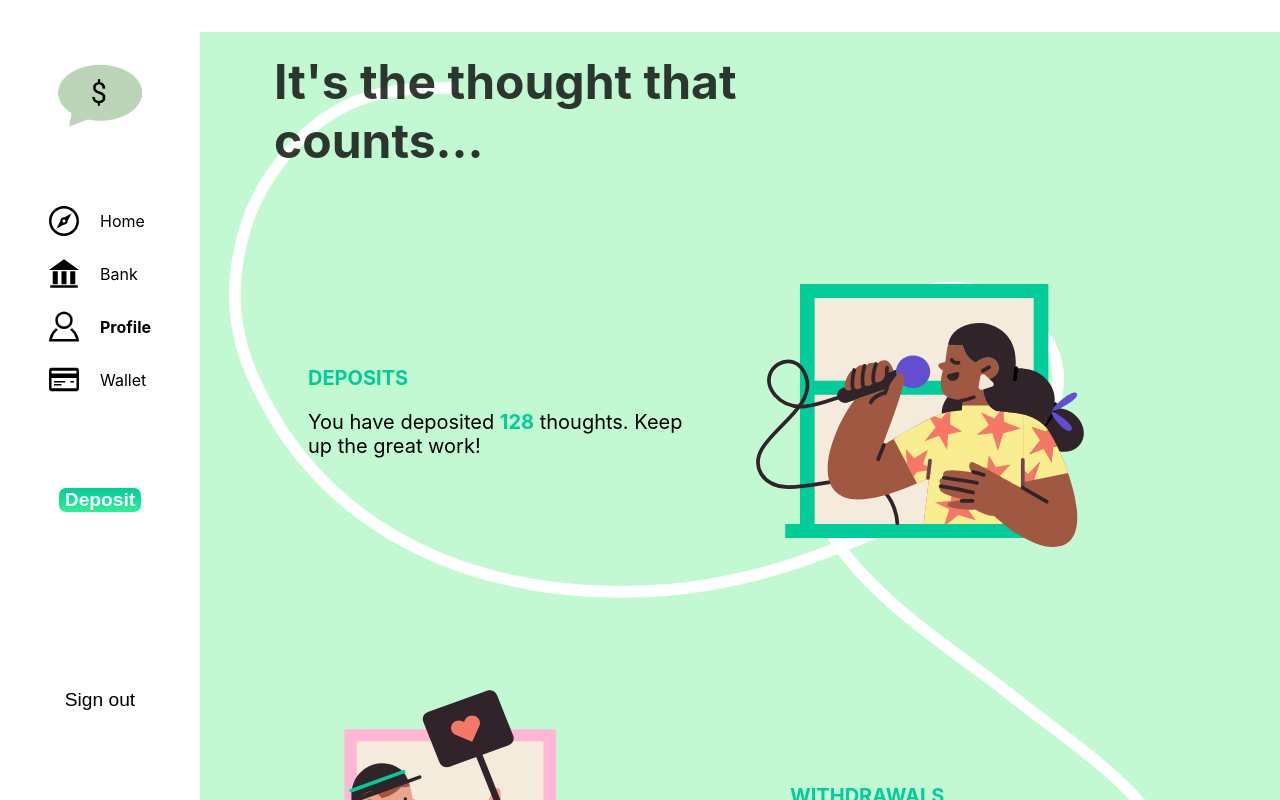
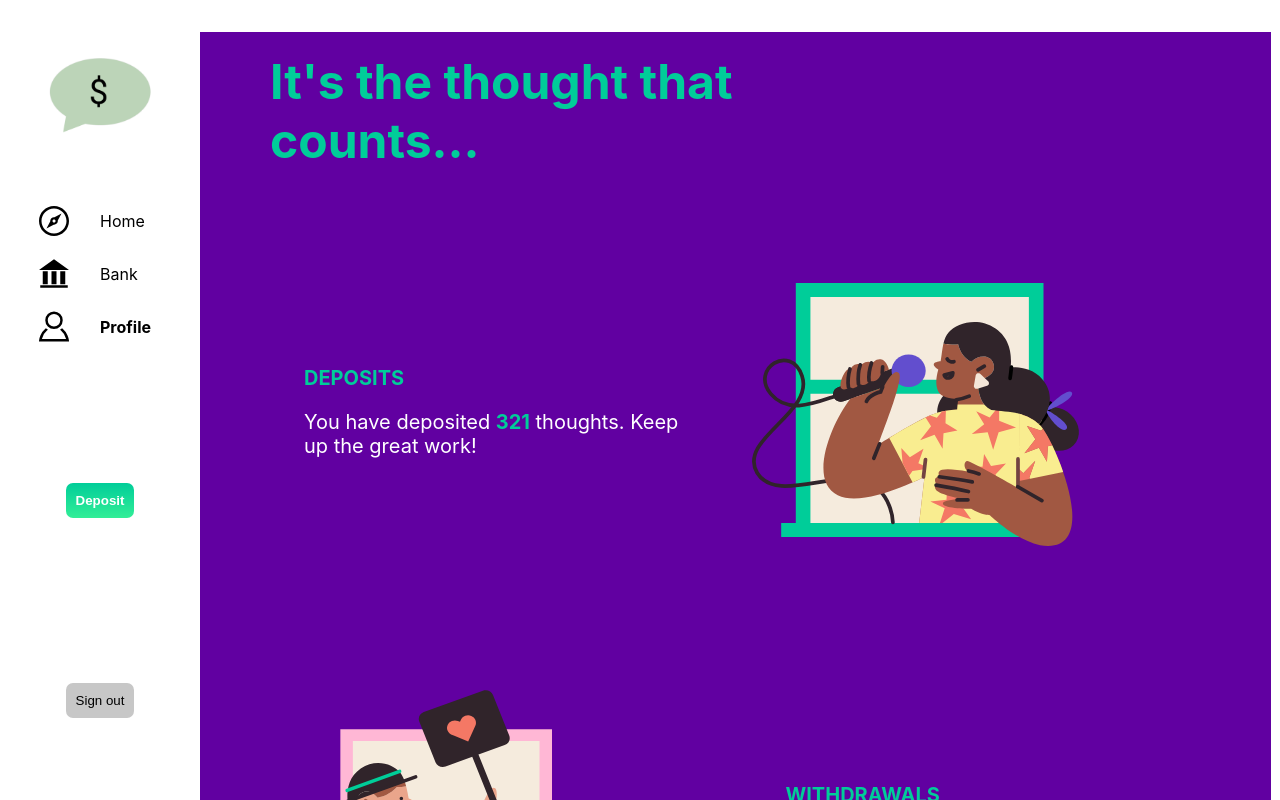
Before and after one commit to Fenil-P/Dollar-For-Thoughts, a React (Create React App) app: page /profile in a window 1280 px wide. Shown: the top 800 px of the page. Built offline with nearby package versions, Linux system fonts and the light colour scheme.

Commit message:
Changed some styling

```diff
--- a/src/components/Header/Header.css
+++ b/src/components/Header/Header.css
@@ -35,7 +35,7 @@ Link.logo {
 }
 
 img {
-    height: 100px;
+    height: 120px;
     object-fit: contain;
 }
 
@@ -69,19 +69,23 @@ ul a {
 
 ul a:hover {
     font-weight: bold;
-    transition: 0.1s ease-in-out;
 }
 
 .active {
     font-weight: bold;
 }
 
+.contaner .btn {
+    background-color: white;
+}
+
 .container .btn button {
+    background-color: white;
     border: none;
-    font-size: 1.2em;
     border-radius: 7px;
-    margin: 0 5px;
 }
+
+
 
 .container .btn button.deposit
 {
@@ -90,6 +94,13 @@ ul a:hover {
     color: white;
 }
 
-.container .btn button.sign-out {
-    background-color: white;
+.container .btn button.deposit:hover
+{
+    background: linear-gradient(180deg, #00a77d 0%, #20aa6a 100%);
+    cursor: pointer;
 }
+
+.container .btn button.sign-out:hover {
+    background: linear-gradient(180deg, #a0a0a0 0%, #a1a1a1 100%);
+    cursor: pointer;
+}
--- a/src/components/Header/Header.js
+++ b/src/components/Header/Header.js
@@ -16,68 +16,63 @@ class Header extends React.Component {
 
     render() {
         return (
-            <nav className="header" >
+          <nav className="header">
             <div className="container">
               <Link className="logo" to="/">
-                        <img src={logo} alt="logo"/>
+                <img src={logo} alt="logo" />
               </Link>
               <ul>
                 <li>
                   <svg width="52" height="52" viewBox="0 0 52 52" fill="none" xmlns="http://www.w3.org/2000/svg">
-                                <path d="M26 4.33333C37.947 4.33333 47.6667 14.053 47.6667 26C47.6667 37.947 37.947 47.6667 26 47.6667C14.053 47.6667 4.33333 37.947 4.33333 26C4.33333 14.053 14.053 4.33333 26 4.33333ZM26 0C11.6415 0 0 11.6415 0 26C0 40.3585 11.6415 52 26 52C40.3585 52 52 40.3585 52 26C52 11.6415 40.3585 0 26 0ZM39 12.9978L26.8212 19.4675C24.8733 19.2422 22.9082 19.8813 21.4608 21.3287C20.0265 22.7652 19.4025 24.7108 19.5932 26.5893L13 39L25.402 32.409C27.3173 32.6018 29.2413 31.9648 30.6713 30.5348C32.045 29.1612 32.7708 27.2328 32.5325 25.1767L39 12.9978ZM26.065 28.6412C24.5722 28.6412 23.3567 27.43 23.3567 25.935C23.3545 24.4378 24.5678 23.2245 26.065 23.2267C27.56 23.2267 28.7733 24.44 28.7733 25.935C28.7712 27.4278 27.56 28.6412 26.065 28.6412Z" fill="black"/>
+                    <path
+                      d="M26 4.33333C37.947 4.33333 47.6667 14.053 47.6667 26C47.6667 37.947 37.947 47.6667 26 47.6667C14.053 47.6667 4.33333 37.947 4.33333 26C4.33333 14.053 14.053 4.33333 26 4.33333ZM26 0C11.6415 0 0 11.6415 0 26C0 40.3585 11.6415 52 26 52C40.3585 52 52 40.3585 52 26C52 11.6415 40.3585 0 26 0ZM39 12.9978L26.8212 19.4675C24.8733 19.2422 22.9082 19.8813 21.4608 21.3287C20.0265 22.7652 19.4025 24.7108 19.5932 26.5893L13 39L25.402 32.409C27.3173 32.6018 29.2413 31.9648 30.6713 30.5348C32.045 29.1612 32.7708 27.2328 32.5325 25.1767L39 12.9978ZM26.065 28.6412C24.5722 28.6412 23.3567 27.43 23.3567 25.935C23.3545 24.4378 24.5678 23.2245 26.065 23.2267C27.56 23.2267 28.7733 24.44 28.7733 25.935C28.7712 27.4278 27.56 28.6412 26.065 28.6412Z"
+                      fill="black"
+                    />
                   </svg>
-                            <NavLink
-                                exact
-                                to=""
-                                activeClassName="active"
-                            >
+                  <NavLink exact to="" activeClassName="active">
                     Home
                   </NavLink>
                 </li>
                 <li>
                   <svg width="56" height="53" viewBox="0 0 56 53" fill="none" xmlns="http://www.w3.org/2000/svg">
-                                <path d="M16.3333 46.375H7V22.0833H16.3333V46.375ZM32.6667 22.0833H23.3333V46.375H32.6667V22.0833ZM49 22.0833H39.6667V46.375H49V22.0833ZM53.6667 48.5833H2.33333V53H53.6667V48.5833ZM0 19.875H56L28 0L0 19.875Z" fill="black" />
+                    <path
+                      d="M16.3333 46.375H7V22.0833H16.3333V46.375ZM32.6667 22.0833H23.3333V46.375H32.6667V22.0833ZM49 22.0833H39.6667V46.375H49V22.0833ZM53.6667 48.5833H2.33333V53H53.6667V48.5833ZM0 19.875H56L28 0L0 19.875Z"
+                      fill="black"
+                    />
                   </svg>
-                            <NavLink
-                                exact
-                                to="thoughts"
-                                activeClassName="active"
-                            >
+                  <NavLink exact to="thoughts" activeClassName="active">
                     Bank
                   </NavLink>
                 </li>
                 <li>
                   <svg width="45" height="45" viewBox="0 0 45 45" fill="none" xmlns="http://www.w3.org/2000/svg">
-                                <path d="M43.3916 43.5H1.6005C1.82515 41.6214 2.44491 39.0031 3.64318 36.2324C5.06077 32.9544 7.24516 29.5628 10.4262 26.9596C10.6282 27.1347 10.834 27.3051 11.0433 27.4709C6.30754 31.2968 3.85309 36.8713 2.84971 40.8884L2.38424 42.7519H4.305H40.6556H42.6002L42.1065 40.871C41.0658 36.9062 38.5793 31.3552 33.9069 27.511C34.1154 27.3473 34.3206 27.179 34.5223 27.006C37.6602 29.6244 39.8548 33.0181 41.2949 36.2894C42.5098 39.049 43.1542 41.6443 43.3916 43.5ZM33.375 13.1269C33.375 7.12739 28.498 2.25 22.5 2.25C16.502 2.25 11.625 7.12739 11.625 13.1269C11.625 19.1226 16.502 24.0019 22.5 24.0019C28.498 24.0019 33.375 19.1226 33.375 13.1269ZM10.875 13.1269C10.875 6.70454 16.0798 1.5 22.5 1.5C28.9202 1.5 34.125 6.70454 34.125 13.1269C34.125 19.5455 28.9202 24.7519 22.5 24.7519C16.0798 24.7519 10.875 19.5455 10.875 13.1269Z" fill="black" stroke="#000000" strokeWidth="3"/>
+                    <path
+                      d="M43.3916 43.5H1.6005C1.82515 41.6214 2.44491 39.0031 3.64318 36.2324C5.06077 32.9544 7.24516 29.5628 10.4262 26.9596C10.6282 27.1347 10.834 27.3051 11.0433 27.4709C6.30754 31.2968 3.85309 36.8713 2.84971 40.8884L2.38424 42.7519H4.305H40.6556H42.6002L42.1065 40.871C41.0658 36.9062 38.5793 31.3552 33.9069 27.511C34.1154 27.3473 34.3206 27.179 34.5223 27.006C37.6602 29.6244 39.8548 33.0181 41.2949 36.2894C42.5098 39.049 43.1542 41.6443 43.3916 43.5ZM33.375 13.1269C33.375 7.12739 28.498 2.25 22.5 2.25C16.502 2.25 11.625 7.12739 11.625 13.1269C11.625 19.1226 16.502 24.0019 22.5 24.0019C28.498 24.0019 33.375 19.1226 33.375 13.1269ZM10.875 13.1269C10.875 6.70454 16.0798 1.5 22.5 1.5C28.9202 1.5 34.125 6.70454 34.125 13.1269C34.125 19.5455 28.9202 24.7519 22.5 24.7519C16.0798 24.7519 10.875 19.5455 10.875 13.1269Z"
+                      fill="black"
+                      stroke="#000000"
+                      strokeWidth="3"
+                    />
                   </svg>
-                            <NavLink
-                                exact
-                                to="profile"
-                                activeClassName="active"
-                            >
+                  <NavLink exact to="profile" activeClassName="active">
                     Profile
-                            </NavLink>
-                        </li>
-                        <li>
-                            <svg width="52" height="41" viewBox="0 0 52 41" fill="none" xmlns="http://www.w3.org/2000/svg">
-                                <path d="M47.6667 0H4.33333C1.94133 0 0 2.296 0 5.125V35.875C0 38.704 1.94133 41 4.33333 41H47.6667C50.0587 41 52 38.704 52 35.875V5.125C52 2.296 50.0587 0 47.6667 0ZM47.6667 34.5938C47.6667 35.301 47.1813 35.875 46.5833 35.875H5.41667C4.81867 35.875 4.33333 35.301 4.33333 34.5938V17.9375H47.6667V34.5938ZM47.6667 10.25H4.33333V6.40625C4.33333 5.699 4.81867 5.125 5.41667 5.125H46.5833C47.1813 5.125 47.6667 5.699 47.6667 6.40625V10.25ZM28.1667 25.625H8.66667V23.0625H28.1667V25.625ZM21.6667 30.75H8.66667V28.1875H21.6667V30.75ZM43.3333 25.625H36.8333V23.0625H43.3333V25.625Z" fill="black"/>
-                            </svg>
-                            <NavLink
-                                exact
-                                to="wallet"
-                                activeClassName="active"
-                            >
-                                Wallet
                   </NavLink>
                 </li>
               </ul>
 
-                    <div className="btn">
-                        <button className="deposit" onClick={this.toggleDeposit}>Deposit</button>
+              <div className="btn" style={{ backgroundColor: 'white' }}>
+                <button
+                  className="deposit"
+                  onClick={this.toggleDeposit}
+                  style={{ padding: '10px', backgroundColor: '#c7c7c7' }}
+                >
+                  Deposit
+                </button>
                 {this.state.deposit ? <DepositThought toggle={this.toggleDeposit} /> : null}
               </div>
-                    <div className="btn">
-                        <button className="sign-out">Sign out</button>
+              <div className="btn" style={{ backgroundColor: 'white' }}>
+                <button className="sign-out" style={{ padding: '10px', backgroundColor: '#c7c7c7' }}>
+                  Sign out
+                </button>
               </div>
             </div>
           </nav>
--- a/src/components/Login/Login.css
+++ b/src/components/Login/Login.css
@@ -1,5 +1,5 @@
 .login {
-    background-color: #00CD99;
+    background-color: #6100a1;
     height: 100vh;
     width: 100vw;
     display: flex;
--- a/src/components/Profile/Profile.css
+++ b/src/components/Profile/Profile.css
@@ -1,32 +1,25 @@
 .profile{
-    background-color: #C2F9D3;
-    height: auto;
-    padding: 0 24px;
+    background-color: #6100a1;
+    color: white;
+    height: 100%;
+    padding: 0 20px;
+    margin: 9px;
     margin-left: 200px;
-    position:relative;
-}
-
-.profile img.swirl {
-    z-index: 0;
-    width: 100%;
-    height: 100%;
-    position: absolute;
-    top: 50px;
-    left: 0px;
-    overflow: hidden;
-    object-fit: contain;
+    position: relative;
 }
 
 .profile h1 {
+
     font-size: 3em;
     text-align: left;
     max-width: 500px;
-    color: #000000C7;
+    color: #1d0130;
     padding: 20px 50px;
     position: relative;
 }
 
 .profile_container {
+
     display: grid;
     grid-template-columns: 1fr 1fr;
     grid-template-rows: 1fr 1fr;
@@ -40,6 +33,7 @@
 .profile_container .deposit h1,
 .profile_container .withdraw h1
 {
+
     font-size: 20px;
     color: #00CD99;
     text-transform: uppercase;
--- a/src/components/Profile/Profile.js
+++ b/src/components/Profile/Profile.js
@@ -5,22 +5,24 @@ import man from '../man.svg';
 import swirl from '../swirl.svg';
 
 class Profile extends React.Component {
-
   render() {
     return (
-            <div className="profile">
-                <img className="swirl" src={swirl} alt="swirl"></img>
-                <h1>It's the thought that counts...</h1>
+      <div className="profile" style={{ height: '100%' }}>
+        <h1 style={{ color: '#00CD99' }}>It's the thought that counts...</h1>
         <div className="profile_container">
           <div className="deposit">
             <h1>Deposits</h1>
-                        <p>You have deposited <b>128</b> thoughts. Keep up the great work!</p>
+            <p>
+              You have deposited <b>321</b> thoughts. Keep up the great work!
+            </p>
           </div>
           <img src={lady} alt="lady"></img>
           <img src={man} alt="guy"></img>
           <div className="withdraw">
             <h1>Withdrawals</h1>
-                        <p>Look at you go! Your thoughts have earned <b>50</b> pennies (that's a lot!)</p>
+            <p>
+              Look at you go! Your thoughts have earned <b>55</b> pennies (that's a lot!)
+            </p>
           </div>
         </div>
       </div>
--- a/src/components/Thoughts/Thoughts.css
+++ b/src/components/Thoughts/Thoughts.css
@@ -2,11 +2,11 @@
     margin-left: 200px;
     padding-top: 100px;
     padding-bottom: 100px;
-    background-color: #a400cdbd;
+    background-color: #6100a1;
 }
 
 .thoughts .container {
-    background-color: #00CD99;
+    background-color: #6100a1;
     display: grid;
     grid-template-columns: 1fr 1fr;
     grid-auto-rows: 1.5fr;
```
Also changed, not shown: src/components/Thoughts/Thoughts.js (+22 -22 lines), src/components/Wallet/index.js (added, +11 -0 lines). Lines whose indentation alone changed are shown as unchanged.
